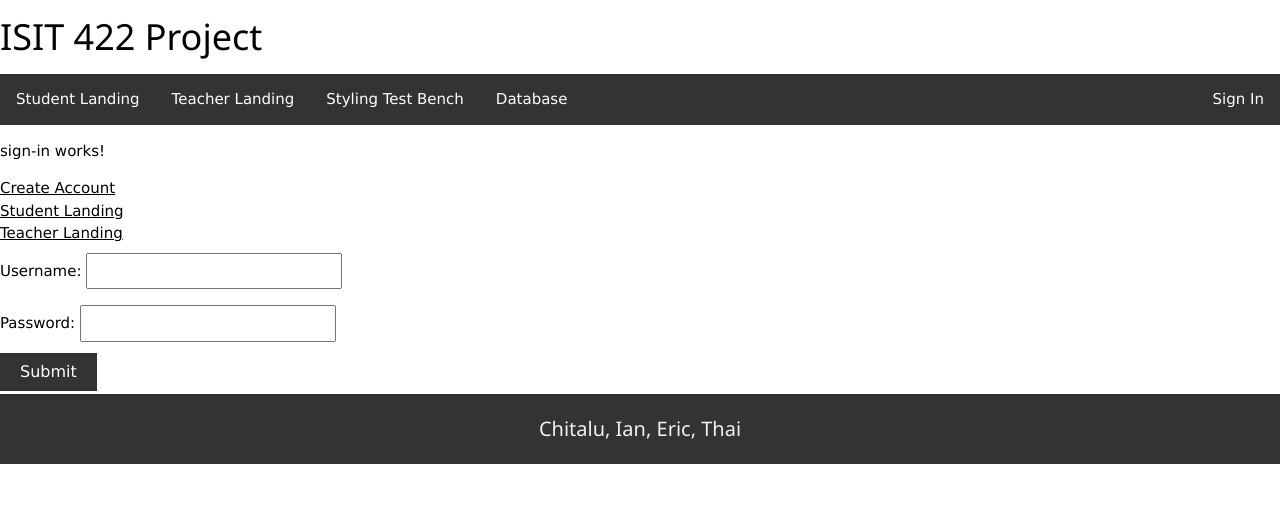
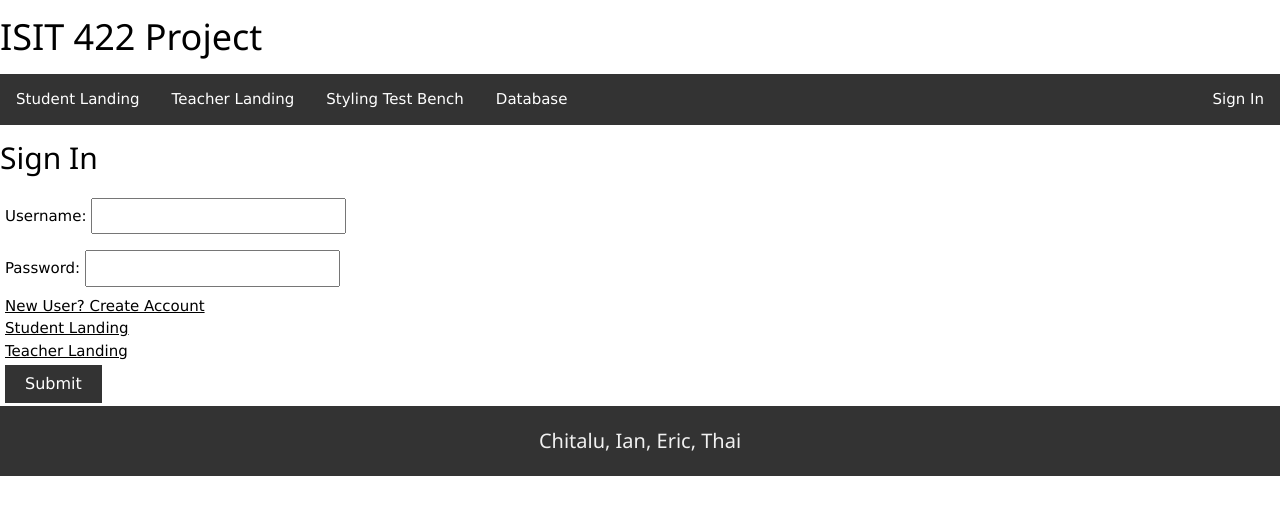
Before and after one commit to ADerangedTeddyBear/ISIT422GroupProjectAngular, an Angular app in the folder isit422-angular-project/: page /login-pages/sign-in in a window 1280 px wide. Shown: the top 514 px of the page. Built offline with nearby package versions, Linux system fonts and the light colour scheme.

Commit message:
Tweaks to sign in and create account components

```diff
--- a/isit422-angular-project/src/app/login-pages/create-account/create-account.component.html
+++ b/isit422-angular-project/src/app/login-pages/create-account/create-account.component.html
@@ -1,9 +1,7 @@
-<p>create-account works!</p>
+<h2>Create Account</h2>
 
-<a href="/student-pages/student-landing">Student Landing</a><br />
-<a href="/teacher-pages/teacher-landing">Teacher Landing</a><br />
 
-<form>
+<form style="margin-left: 5px">
     <div class="form-group">
         <label for="username">Username: </label>
         <input type="text" id="username" name="username" />
@@ -19,5 +17,8 @@
             <option value="teacher">Teacher</option>
         </select>
     </div>
+    <a href="/login-pages/sign-in">Already a user? Sign In</a><br />
+    <a href="/student-pages/student-landing">Student Landing</a><br />
+    <a href="/teacher-pages/teacher-landing">Teacher Landing</a><br />
     <input type="submit" value="Submit" class="button" />
 </form>
--- a/isit422-angular-project/src/app/login-pages/sign-in/sign-in.component.html
+++ b/isit422-angular-project/src/app/login-pages/sign-in/sign-in.component.html
@@ -1,9 +1,7 @@
-<p>sign-in works!</p>
+<h2>Sign In</h2>
 
-<a href="/login-pages/create-account">Create Account</a><br />
-<a href="/student-pages/student-landing">Student Landing</a><br />
-<a href="/teacher-pages/teacher-landing">Teacher Landing</a><br />
-<form>
+
+<form style="margin-left: 5px">
     <div class="form-group">
         <label for="username">Username: </label>
         <input type="text" id="username" name="username" />
@@ -12,5 +10,8 @@
         <label for="password">Password: </label>
         <input type="password" id="password" name="password" />
     </div>
+    <a href="/login-pages/create-account">New User? Create Account</a><br />
+    <a href="/student-pages/student-landing">Student Landing</a><br />
+    <a href="/teacher-pages/teacher-landing">Teacher Landing</a><br />
     <input type="submit" value="Submit" class="button" />
 </form>
```
